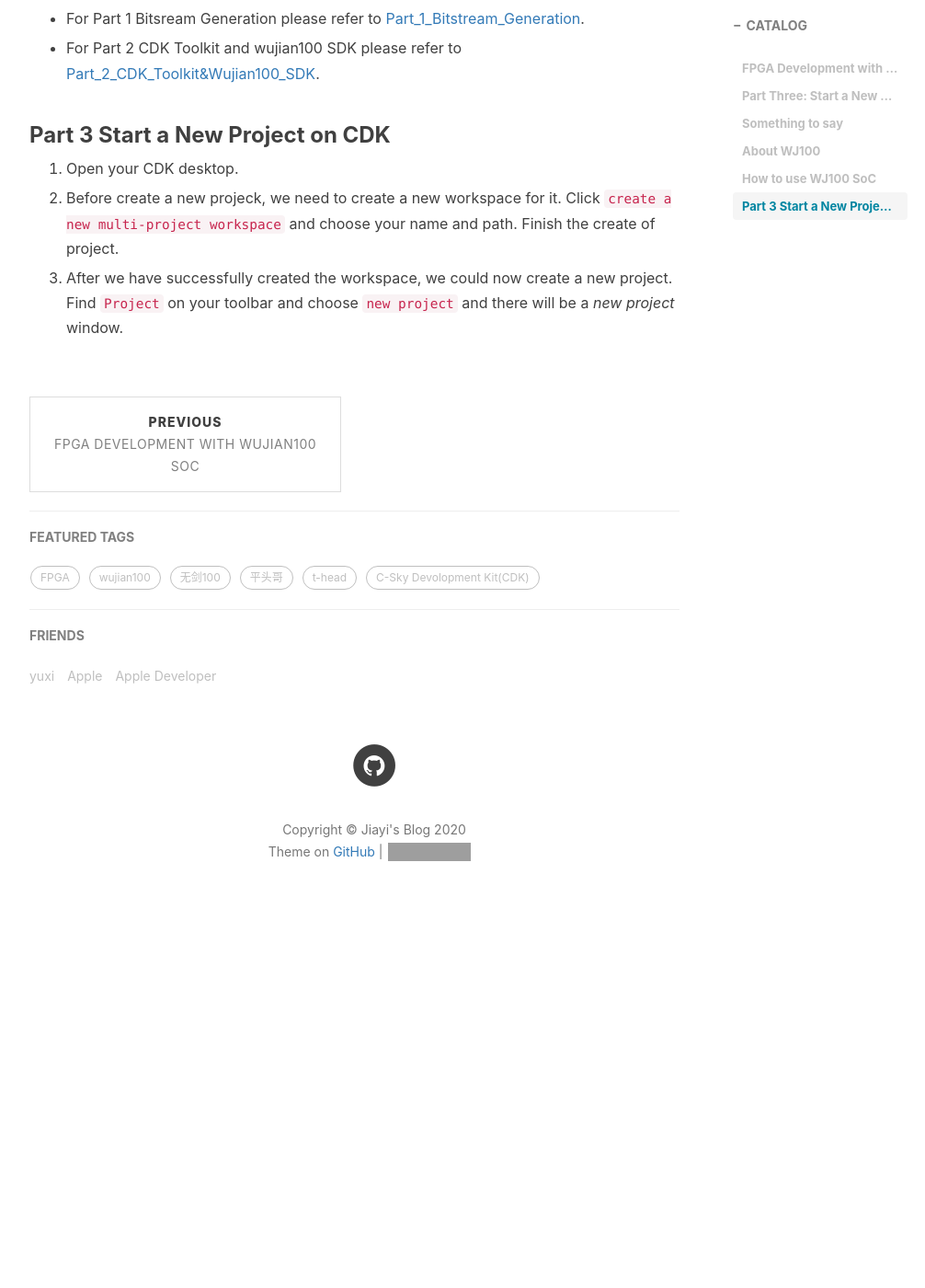
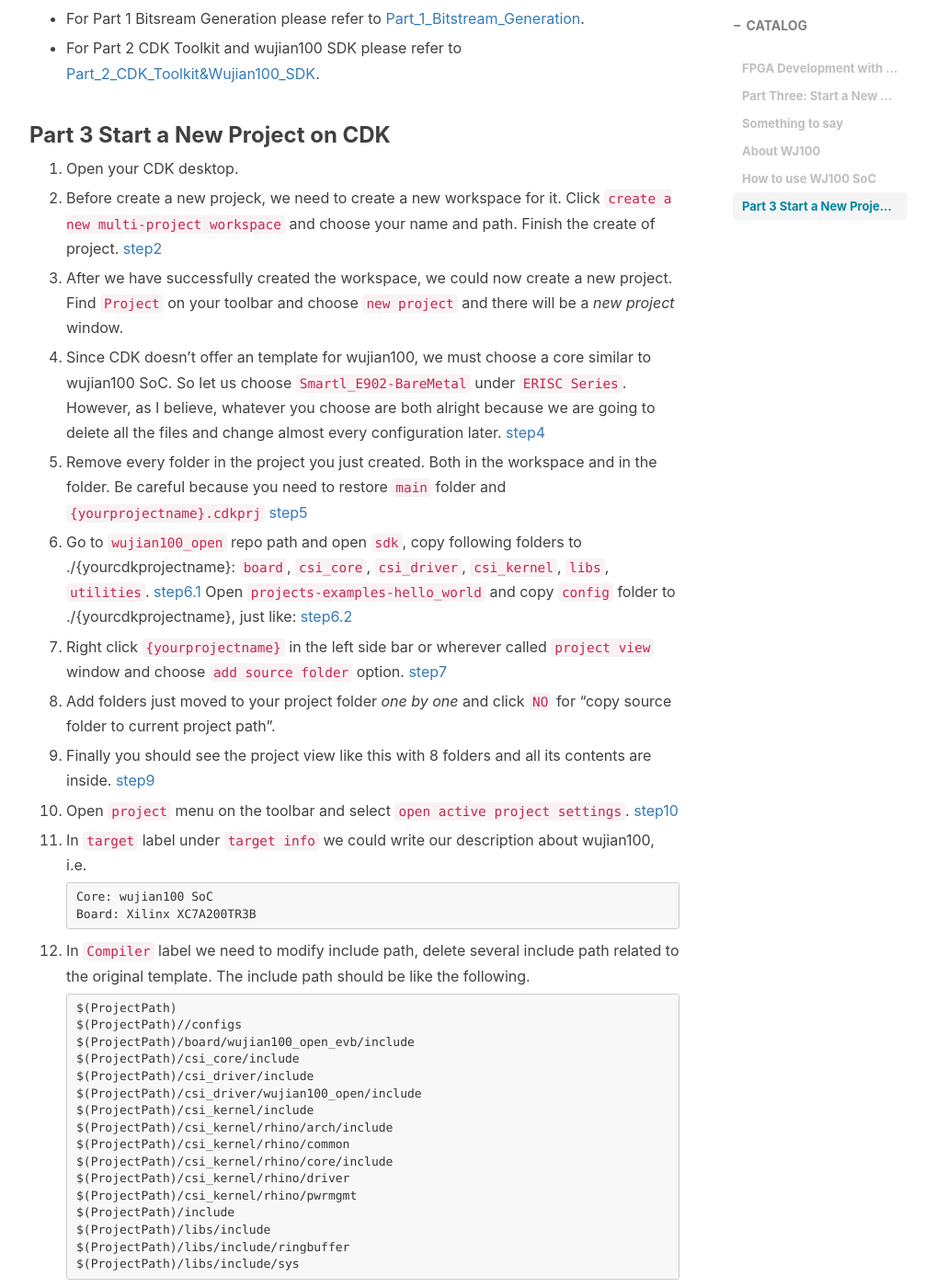
Before and after one commit to jiayixxx/jiayixxx.github.io, a Jekyll site: the page built from _posts/2020-03-29-FPGA Development with WJ100 SoC.md, in a window 1280 px wide and 1400 px high, scrolled down 1780 px. Shown: the whole window at 92% size, without its empty margins (233-1239 px from the left). Built offline with Jekyll 4.4.1, drawn with Linux system fonts in a browser that asks for light colours; nearby versions of some CDN libraries; comment, search, counter and statistics services are not loaded; before the commit the page ends 2810 px from its top, so only the background shows below that; some of the changed text lies outside the part shown; grey boxes are pictures that could not be loaded.

Commit message:
commit 2020-03-29

````diff
--- a/_posts/2020-03-29-FPGA Development with WJ100 SoC.md
+++ b/_posts/2020-03-29-FPGA Development with WJ100 SoC.md
@@ -53,5 +53,80 @@
 1. Open your CDK desktop.
 
 2. Before create a new projeck, we need to create a new workspace for it. Click `create a new multi-project workspace` and choose your name and path. Finish the create of project.
+    [step2](www..com)
 
 3. After we have successfully created the workspace, we could now create a new project. Find `Project` on your toolbar and choose `new project` and there will be a *new project* window.
+
+4. Since CDK doesn't offer an template for wujian100, we must choose a core similar to wujian100 SoC. So let us choose `Smartl_E902-BareMetal` under `ERISC Series`. However, as I believe, whatever you choose are both alright because we are going to delete all the files and change almost every configuration later.
+    [step4](www..com)
+
+5. Remove every folder in the project you just created. Both in the workspace and in the folder. Be careful because you need to restore `main` folder and `{yourprojectname}.cdkprj`
+    [step5](www..com)
+
+6. Go to `wujian100_open` repo path and open `sdk`, copy following folders to ./{yourcdkprojectname}: `board`, `csi_core`, `csi_driver`, `csi_kernel`, `libs`, `utilities`.
+    [step6.1](www..com)
+    Open `projects-examples-hello_world` and copy `config` folder to ./{yourcdkprojectname}, just like:
+    [step6.2](www..com)
+
+7. Right click `{yourprojectname}` in the left side bar or wherever called `project view` window and choose `add source folder` option.
+    [step7](www..com)
+
+8. Add folders just moved to your project folder *one by one* and click `NO` for "copy source folder to current project path".
+
+9. Finally you should see the project view like this with 8 folders and all its contents are inside.
+    [step9](www..com)
+
+10. Open `project` menu on the toolbar and select `open active project settings`.
+    [step10](www..com)
+
+11. In `target` label under `target info` we could write our description about wujian100, i.e.
+
+    ```text
+    Core: wujian100 SoC
+    Board: Xilinx XC7A200TR3B
+    ```
+
+12. In `Compiler` label we need to modify include path, delete several include path related to the original template. The include path should be like the following.
+
+    ```path
+    $(ProjectPath)
+    $(ProjectPath)//configs
+    $(ProjectPath)/board/wujian100_open_evb/include
+    $(ProjectPath)/csi_core/include
+    $(ProjectPath)/csi_driver/include
+    $(ProjectPath)/csi_driver/wujian100_open/include
+    $(ProjectPath)/csi_kernel/include
+    $(ProjectPath)/csi_kernel/rhino/arch/include
+    $(ProjectPath)/csi_kernel/rhino/common
+    $(ProjectPath)/csi_kernel/rhino/core/include
+    $(ProjectPath)/csi_kernel/rhino/driver
+    $(ProjectPath)/csi_kernel/rhino/pwrmgmt
+    $(ProjectPath)/include
+    $(ProjectPath)/libs/include
+    $(ProjectPath)/libs/include/ringbuffer
+    $(ProjectPath)/libs/include/sys
+    ```
+
+13. In `Assembler` label we need also change the include path to be like following.
+
+    ```path
+    $(ProjectPath)
+    $(ProjectPath)//configs
+    ```
+
+14. In `Linker` label under `link file` dock, we `must` change that into our gcc_csky.ld file.
+
+    ```path
+    $(ProjectPath)/board/wujian100_open_evb/gcc_csky.ld
+    ```
+
+15. In `User` laber under `Run user programm AFTER build/rebuild` dock, we need to change that into our after_bd.sh
+
+    ```path
+    $(ProjectPath)/utilities/aft_build.sh
+    ```
+
+16. Click `OK` to end the configuration.
+
+17. Build the project and finally we could see the `Done` message.
+    [step17]
````
